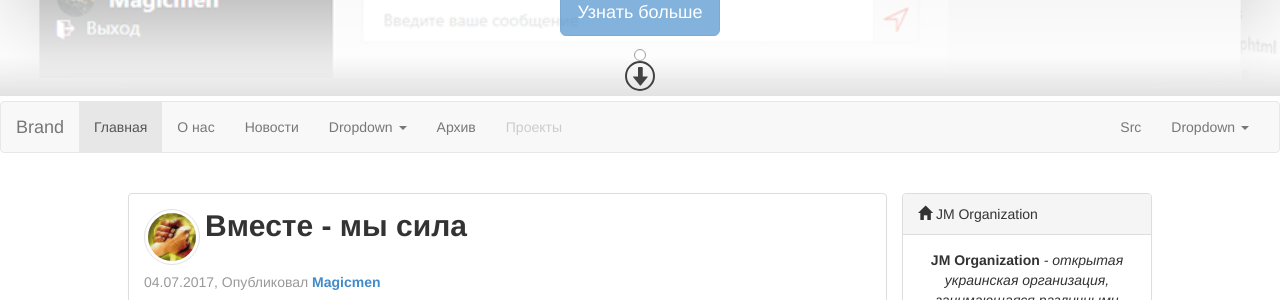
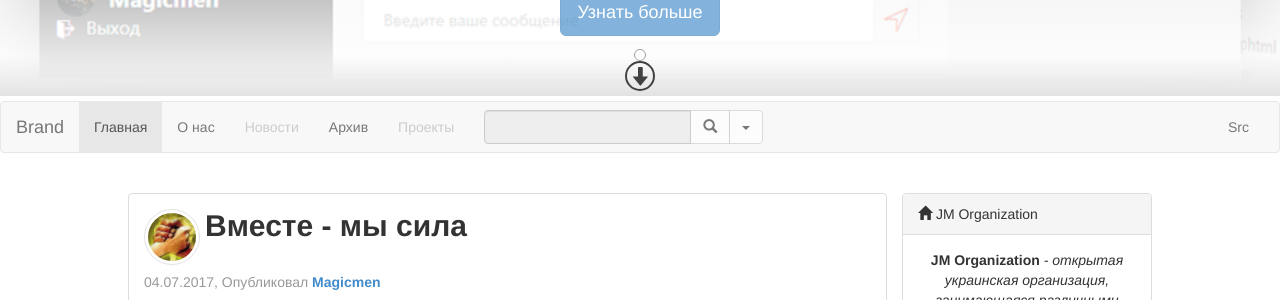
Before and after one commit to jm-organization/jm-organization.github.io, a Jekyll site: the page built from index.html, in a window 1280 px wide. Shown: the part 696-996 px from the top of the page. Built offline with Jekyll 4.4.1, drawn with Linux system fonts in a browser that asks for light colours; the list of posts is cut into pages by our own code.

Commit message:
Изменён навигационный бар

```diff
--- a/_includes/jm_header.html
+++ b/_includes/jm_header.html
@@ -62,26 +62,31 @@
 				{% include jm_navigation.html %}
 			</ul>
 
-			<!-- <form class="navbar-form navbar-left" role="search">
-				<div class="form-group">
-					<input type="text" class="form-control" placeholder="Search">
-				</div>
-				<button type="submit" class="btn btn-default">Отправить</button>
-			</form> -->
+			<form class="navbar-form navbar-left" role="search">
+				<fieldset disabled>
+					<div class="form-group">
+						<div class="input-group">
+							<input type="text" class="form-control">
+
+							<div class="input-group-btn">
+								<button type="button" class="btn btn-default"><span class="glyphicon glyphicon-search"></span></button>
+
+								<button type="button" class="btn btn-default dropdown-toggle" data-toggle="dropdown"><span class="caret"></span></button>
+								<ul class="dropdown-menu pull-right">
+									<li><a href="#">Действие</a></li>
+									<li><a href="#">Другое действие</a></li>
+									<li><a href="#">Что-то иное</a></li>
+									<li class="divider"></li>
+									<li><a href="#">Отдельная ссылка</a></li>
+								</ul>
+							</div>
+						</div>
+					</div>
+				</fieldset>
+			</form>
 
 			<ul class="nav navbar-nav navbar-right">
 				<li><a href="https://github.com/jm-organization/jm-organization.github.io" target="_blank">Src</a></li>
-
-				<li class="dropdown">
-					<a href="#" class="dropdown-toggle" data-toggle="dropdown">Dropdown <b class="caret"></b></a>
-					<ul class="dropdown-menu">
-						<li><a href="#">Действие</a></li>
-						<li><a href="#">Другое действие</a></li>
-						<li><a href="#">Что-то еще</a></li>
-						<li class="divider"></li>
-						<li><a href="#">Отдельная ссылка</a></li>
-					</ul>
-				</li>
 			</ul>
 		</div>
 	</div>
--- a/_includes/jm_navigation.html
+++ b/_includes/jm_navigation.html
@@ -4,11 +4,12 @@
 <li{% if page.url contains '/about/' %} class="active"{% endif %}>
 	<a href="/about">О нас</a>
 </li>
-<li class="hidden-xs hidden-sm{% if page.url contains '/posts' %} active{% endif %}">
-	<a href="/#news">Новости</a>
+
+<li class="disabled hidden-xs hidden-sm{% if page.url contains '/posts' %} active{% endif %}">
+	<a href="#" onclick="return false">Новости</a>
 </li>
 
-<li class="dropdown">
+<!-- <li class="dropdown">
 	<a href="#" class="dropdown-toggle" data-toggle="dropdown">Dropdown <b class="caret"></b></a>
 	<ul class="dropdown-menu">
 		<li><a href="#">Действие</a></li>
@@ -19,7 +20,7 @@
 		<li class="divider"></li>
 		<li><a href="#">Еще одна отдельная ссылка</a></li>
 	</ul>
-</li>
+</li> -->
 
 <li class="hidden-xs hidden-sm{% if page.url == '/archive/' %} active{% endif %}">
 	<a href="/archive">Архив</a>
```
